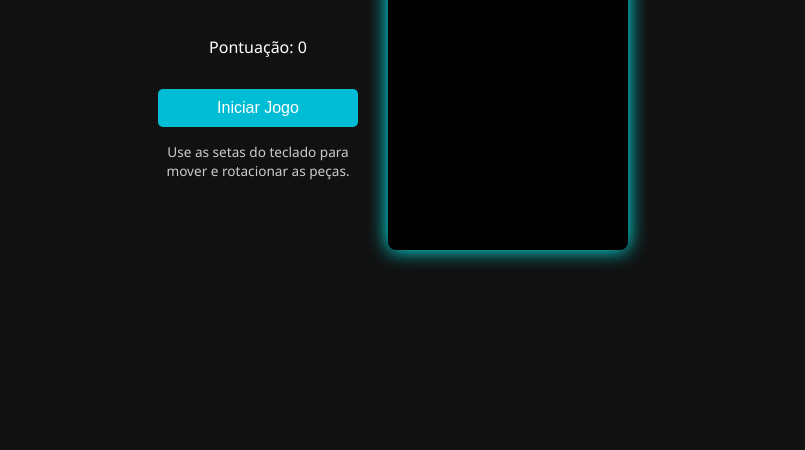
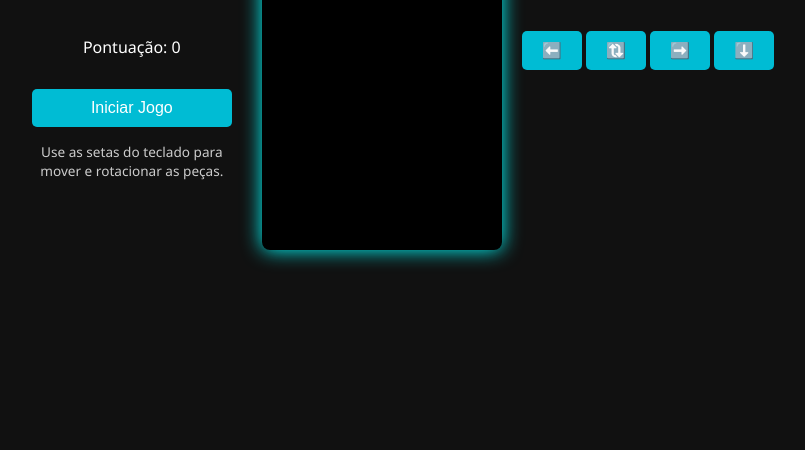
Before and after one commit to AckselYoung98/portifolio, a plain HTML site: page tetris.html in a window 1280 px wide. Shown: the part 350-800 px from the top of the page, without its empty margins (247-1052 px from the left). Drawn offline with Linux system fonts and the light colour scheme.

Commit message:
Update tetris.html

```diff
--- a/tetris.html
+++ b/tetris.html
@@ -17,5 +17,12 @@
     <canvas id="tetris" width="240" height="400"></canvas>
   </div>
   <script src="script-tetris.js"></script>
+  <div class="mobile-controls">
+  <button onclick="move('left')">⬅️</button>
+  <button onclick="rotate()">🔃</button>
+  <button onclick="move('right')">➡️</button>
+  <button onclick="drop()">⬇️</button>
+</div>
+
 </body>
 </html>
```
